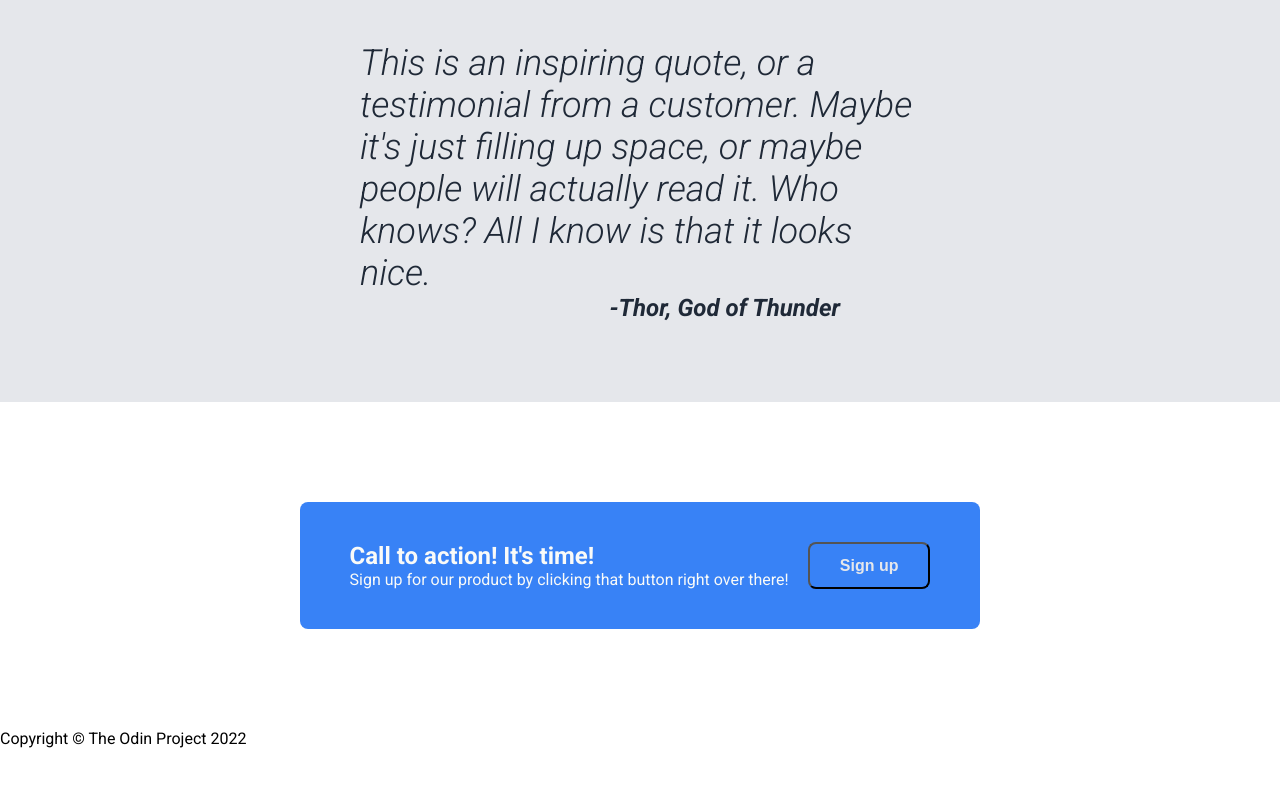
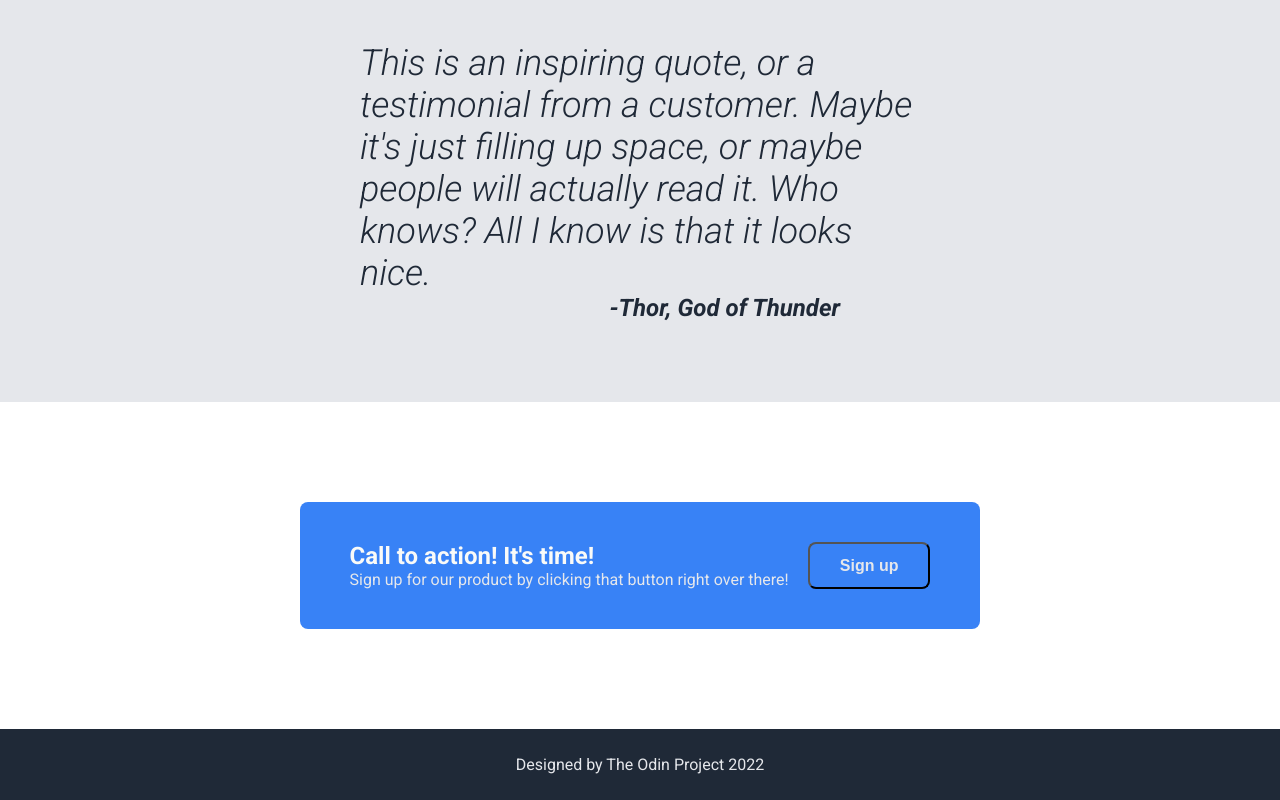
Before and after one commit to Azovian/FirstWebsite, a plain HTML site: page index.html in a window 1280 px wide. Shown: the part 1205-2005 px from the top of the page. Before the commit the page ends 1969 px from the top, so only its background shows below. Drawn offline with Linux system fonts and the light colour scheme.

Commit message:
Add Footer section styling

```diff
--- a/index.html
+++ b/index.html
@@ -77,7 +77,7 @@
     </div>
     <!-- Footer section -->
     <div class="footer">
-        <p>Copyright © The Odin Project 2022</p>
+        <p>Designed by The Odin Project 2022</p>
     </div>
 </body>
 </html>
--- a/styles.css
+++ b/styles.css
@@ -176,6 +176,7 @@ a {
 }
 .action-text p {
     margin: 0;
+    color: #e5e7eb;
 }
 
 .signup-action {
@@ -187,3 +188,13 @@ a {
     padding: 0 30px;
     border-style: 2px solid white;
 }
+
+/* Footer */
+
+.footer {
+    background-color: #1F2937;
+    color: #e5e7eb;
+    text-align: center;
+    margin: 0;
+    padding: 10px;
+}
```
